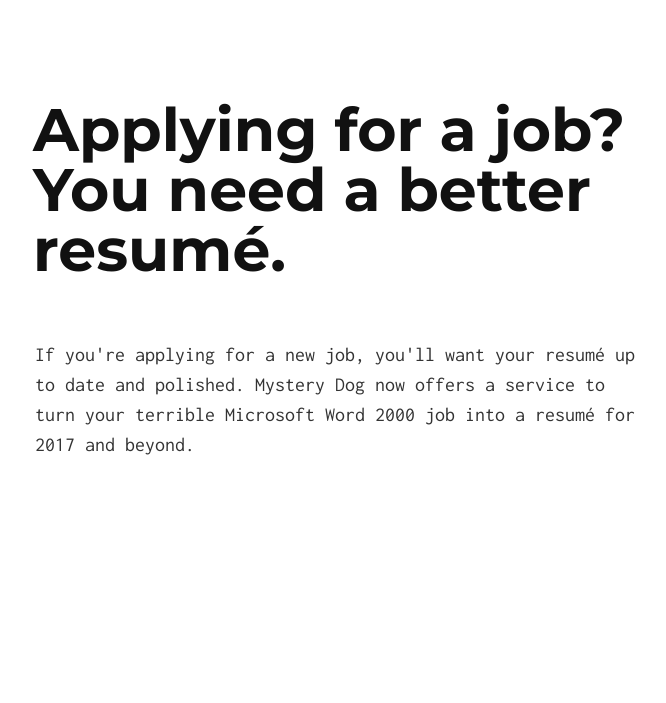
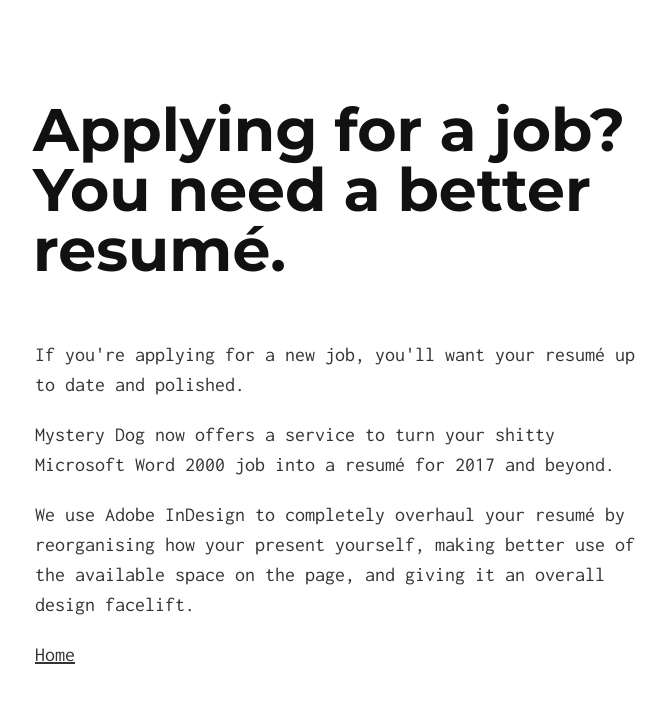
Before and after one commit to tomjoyner/shopping_cart, a Jekyll site: the page built from resumeredesign.md, in a window 1280 px wide. Shown: the top 703 px of the page, without its empty margins (305-971 px from the left). Built offline with Jekyll 4.4.1, drawn with Linux system fonts in a browser that asks for light colours; our own code applies the rules of GitHub Pages for plain Markdown files.

Commit message:
Update resumeredesign.md

```diff
--- a/resumeredesign.md
+++ b/resumeredesign.md
@@ -1,8 +1,11 @@
 ---
-title: Mystery Dog Resumé Service
-description: Mystery Dog resumé service
+title: Mystery Dog's Resumé Service
+description: Applying for a job? Mystery Dog can give your shitty Microsoft Word 2000 resumé the facelift it needs.
 heading: Applying for a job? You need a better resumé.
 ---
 
-</p>If you're applying for a new job, you'll want your resumé up to date and polished.
-Mystery Dog now offers a service to turn your terrible Microsoft Word 2000 job into a resumé for 2017 and beyond.
+<p>If you're applying for a new job, you'll want your resumé up to date and polished.</p>
+<p>Mystery Dog now offers a service to turn your shitty Microsoft Word 2000 job into a resumé for 2017 and beyond.</p>
+<p>We use Adobe InDesign to completely overhaul your resumé by reorganising how your present yourself, making better use of the available space on the page, and giving it an overall design facelift.
+
+<p><a href="/index">Home</a></p>
```
